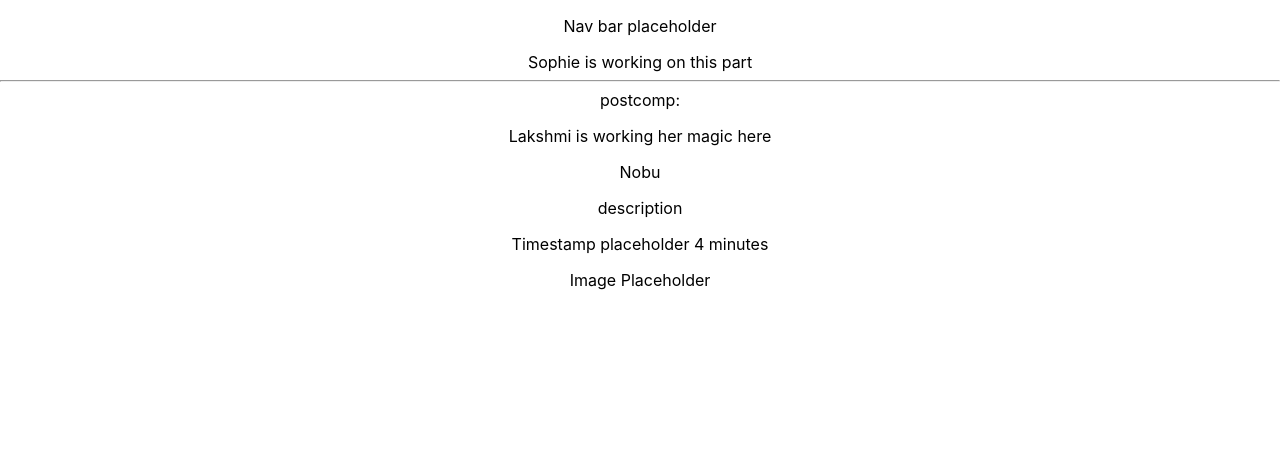
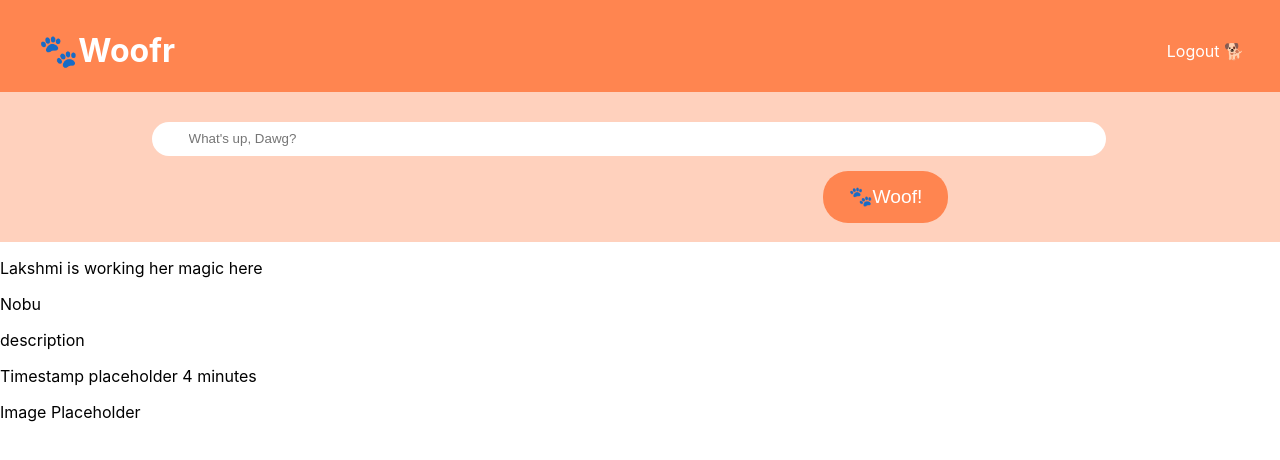
Before and after one commit to TechmongersNL/fs03-project-woofr-front-end-boop-the-nose, a React (Create React App) app: page /Feed in a window 1280 px wide. Shown: the top 460 px of the page. Built offline with nearby package versions, Linux system fonts and the light colour scheme.

Commit message:
Completed visual structure and basic components for Title bar and search form on feedpage

```diff
--- a/src/App.css
+++ b/src/App.css
@@ -1,38 +1,59 @@
-.App {
-  text-align: center;
+h1 {
+  padding-left: 3%;
+  max-width: 25%;
+  display: inline-block;
 }
 
-.App-logo {
-  height: 40vmin;
-  pointer-events: none;
+input {
+  border-radius: 25px;
+  border-color: #ff8550;
+  border: 5px;
+  padding-left: 3%;
+  margin-left: 10%;
+  width: 75%;
+  height: 32px;
+  font-weight: lighter;
+  outline: none;
 }
 
-@media (prefers-reduced-motion: no-preference) {
-  .App-logo {
-    animation: App-logo-spin infinite 20s linear;
-  }
+.TitleBar {
+  color: white;
+  background-color: #ff8550;
+  display: flex;
+  padding-top: 10px;
+  padding-right: auto;
+  padding-left: auto;
+  align-items: center;
+  justify-content: space-between;
 }
 
-.App-header {
-  background-color: #282c34;
-  min-height: 100vh;
-  display: flex;
-  flex-direction: column;
-  align-items: center;
-  justify-content: center;
-  font-size: calc(10px + 2vmin);
-  color: white;
+/* .App {
+  text-align: center;
+  font-family: "Inter", sans-serif;
+} */
+
+.InputField {
+  background-color: #ffd1bd;
+  height: 90px;
+  padding: 30px;
 }
 
-.App-link {
-  color: #61dafb;
+.LogOut {
+  color: white;
+  display: inline-block;
+  padding-right: 36px;
 }
 
-@keyframes App-logo-spin {
-  from {
-    transform: rotate(0deg);
-  }
-  to {
-    transform: rotate(360deg);
-  }
+.WoofButton {
+  height: 52px;
+  width: 125px;
+  color: white;
+  background: #ff8550;
+  border: 0;
+  margin-top: 15px;
+  margin-left: 65%;
+  margin-right: auto;
+  border-radius: 25px;
+  font-size: larger;
+  display: block;
 }
--- a/src/Pages/FeedPage.js
+++ b/src/Pages/FeedPage.js
@@ -5,10 +5,7 @@ import Woofbar from "../components/FeedComponents/Woofbar";
 export default function FeedPage() {
   return (
     <div>
-      <p>Nav bar placeholder</p>
       <Woofbar />
-      <hr />
-      postcomp:
       <Postfeed />
     </div>
   );
--- /dev/null
+++ b/src/components/FeedComponents/TitleBar.js
@@ -0,0 +1,13 @@
+import React from "react";
+
+export default function TitleBar() {
+  return (
+    <>
+      {/* Playing around with classes to get them aligned the right way.. */}
+      <div className="TitleBar">
+        <h1>🐾Woofr</h1>
+        <p className="LogOut">Logout 🐕</p>
+      </div>
+    </>
+  );
+}
--- a/src/components/FeedComponents/Woofbar.js
+++ b/src/components/FeedComponents/Woofbar.js
@@ -1,5 +1,14 @@
 import React from "react";
+import TitleBar from "./TitleBar";
 
 export default function Woofbar() {
-  return <>Sophie is working on this part</>;
+  return (
+    <>
+      <TitleBar />
+      <div className="InputField">
+        <input type="text" placeholder="What's up, Dawg?"></input>
+        <button className="WoofButton">🐾Woof!</button>
+      </div>
+    </>
+  );
 }
```
Also changed, not shown: src/components/branding/Paw.tsx (added, +84 -0 lines), src/Paw.svg (added).
